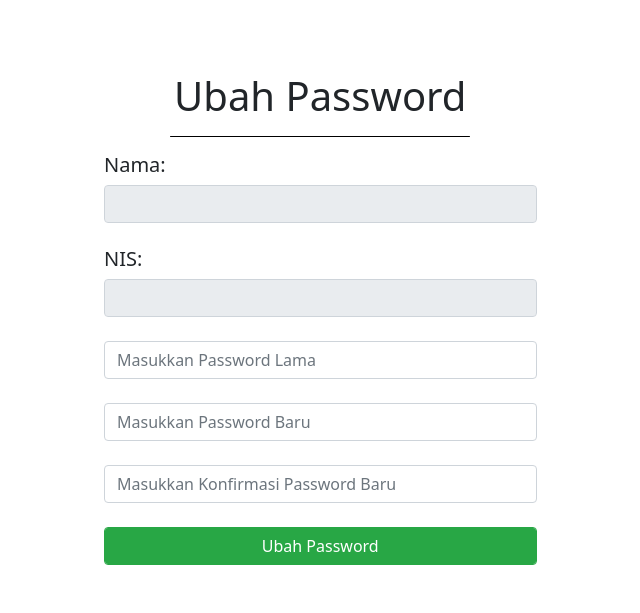
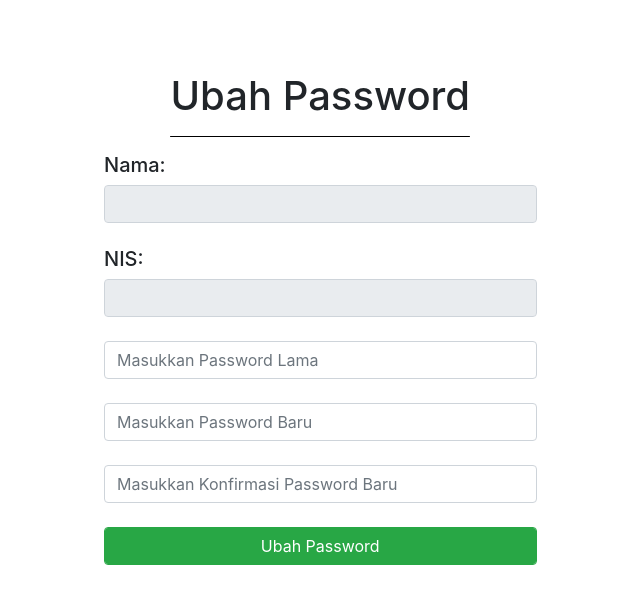
Before and after one commit to NaufalAhmadRiefyan/Sistem-ujian-online-SMAN48-Jakarta-Timur, a PHP site: page /account/profile.php in a window 1280 px wide. Shown: the part 66-679 px from the top of the page, without its empty margins (366-1006 px from the left). Run offline with PHP 8.4, Linux system fonts and the light colour scheme; the visitor is signed in with stand-in values (Sample User, id 1); data comes from the database, SQL or seed files in the repository; data that the repository does not hold is empty.

Commit message:
Update profile.php

```diff
--- a/account/profile.php
+++ b/account/profile.php
@@ -62,14 +62,14 @@
   <!-- Bootrstrap CDN -->
   <script src="https://cdnjs.cloudflare.com/ajax/libs/popper.js/1.14.3/umd/popper.min.js"></script>
 
-  <!-- Fonts -->
-  <link href="https://fonts.googleapis.com/css?family=Nunito+Sans" rel="stylesheet">
+  <!-- Font -->
+  <link href="https://fonts.googleapis.com/css?family=Open+Sans&display=swap" rel="stylesheet">
 
   </head>
 
   <style>
   p {
-    font-family: nunito sans;
+    font-family: 'Open Sans', sans-serif;
   }
 </style>
 
@@ -117,15 +117,15 @@
               <div class="row">
                 <div class="col-md-12">
                     <form method="POST">
-                      <div class="form-group col-md-5 offset-md-4" style="background-color: rgba(255,255,255,.7); font-family: system-ui;">
-                      <h1 class="text-center" style="font-family: system-ui;">Ubah Password</h1>
+                      <div class="form-group col-md-5 offset-md-4" style="background-color: rgba(255,255,255,.7);">
+                      <h1 class="text-center" style="">Ubah Password</h1>
                       <hr style="width: 300px; border-radius: 2px; border-color: black">
 
-                      <h5 style="width: 100%;font-family: system-ui;">Nama:</h5>
+                      <h5 style="width: 100%;">Nama:</h5>
                       <input type="text" disabled="" class="form-control" style="width: 100%;" value="<?= $nama; ?>"><br>
                       <input type="hidden" name="id" value="">
 
-                      <h5 style="width: 100%;font-family: system-ui;">NIS:</h5>
+                      <h5 style="width: 100%;">NIS:</h5>
                       <input type="text" disabled="" class="form-control" style="width: 100%;" value="<?= $NIS; ?>"><br>
 
 
```
